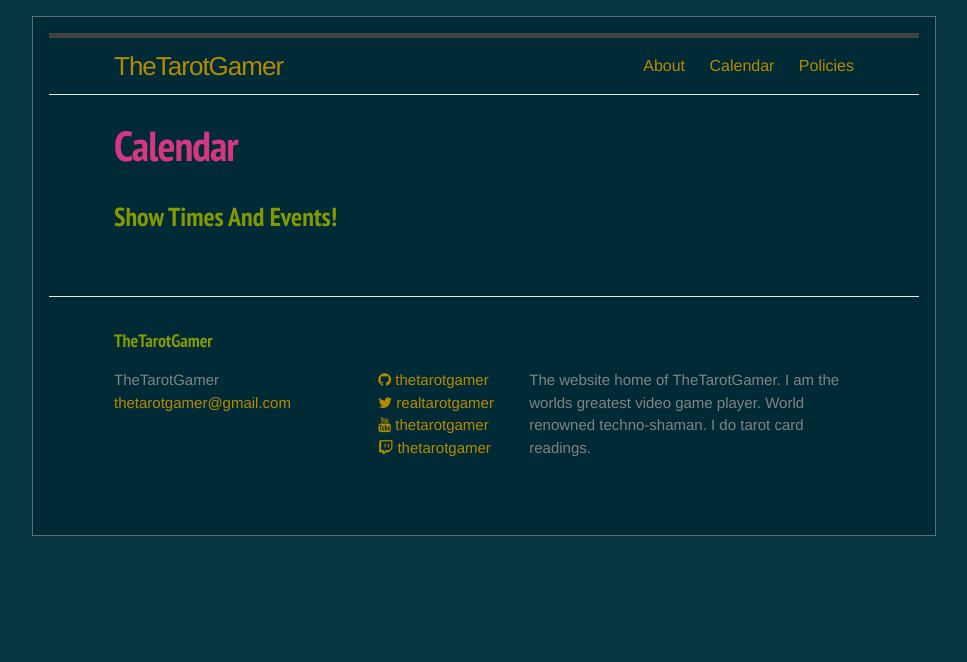
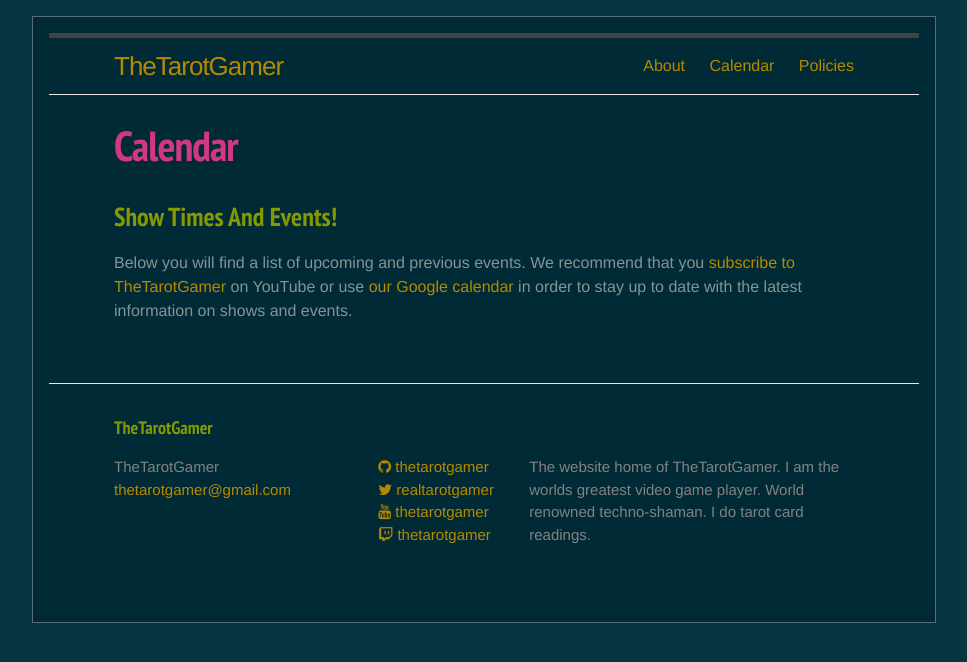
Before and after one commit to TheTarotGamer/thetarotgamer.github.io, a Jekyll site: the page built from calendar.md, in a window 1280 px wide. Shown: the top 662 px of the page, without its empty margins (156-1123 px from the left). Built offline with Jekyll 4.4.1, drawn with Linux system fonts in a browser that asks for light colours.

Commit message:
Added some text about the calendar page

```diff
--- a/calendar.md
+++ b/calendar.md
@@ -6,8 +6,17 @@ type: info
 header_text: Calendar
 calendar: true
 ---
+###Show Times And Events!
+Below you will find a list of upcoming and previous events. We recommend that
+you [subscribe to TheTarotGamer][youtube-url] on YouTube or use
+[our Google calendar][google-calendar] in order to stay up to date with the
+latest information on shows and events.
+
+<!-- Calendar DIV for JS script -->
 <div class="span3">
-  <h3>Show Times And Events!</h3>
   <ul id="events-upcoming"></ul>
   <ul id="events-past"></ul>
 </div>
+
+[google-calendar]: https://calendar.google.com/calendar/embed?src=f79777p89dulncc9ihainrlbf0%40group.calendar.google.com&ctz=America/Phoenix
+[youtube-url]: https://www.youtube.com/thetarotgamer
```
